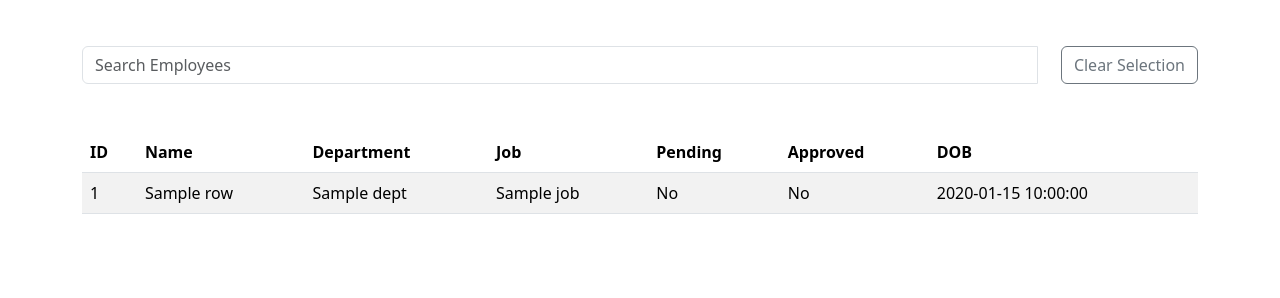
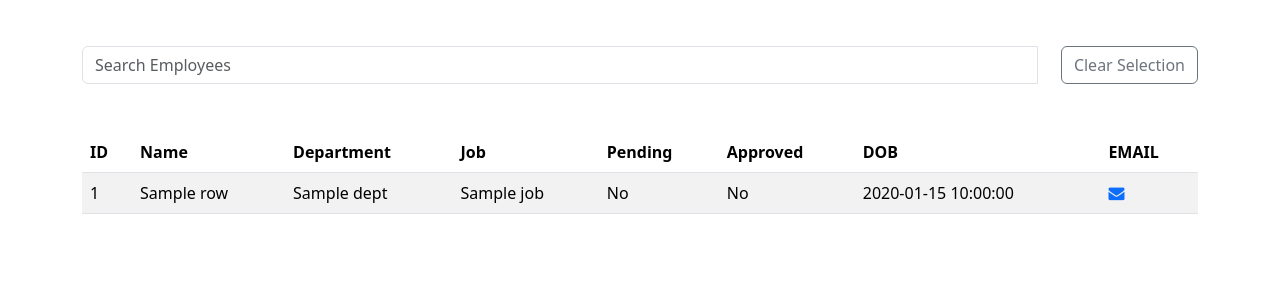
Before and after one commit to bxrne/AMS, a Flask app: template templates/employees.html in a window 1280 px wide. Shown: the part 154-452 px from the top of the page. Run offline with Flask 2, Linux system fonts and the light colour scheme; the template is opened without the code that fills it: most values are stand-ins (such as "Sample title", 1, 10 or a date in 2020).

Commit message:
added contact emp

```diff
--- a/app.py
+++ b/app.py
@@ -15,7 +15,7 @@ company_name_view  = "SELECT C_NAME FROM ASSETMANAGEMENT.COMPANY WHERE C_ID ="
 asset_history_view = "SELECT A_H_ID, ASSET_ID, EMPLOYEE_ID, REQUEST_ID, DATE_ASSIGNED FROM ASSETMANAGEMENT.ASSET_HISTORY"
 
 # EMPLOYEE VIEW
-employee_view = "SELECT EMPLOYEE_ID, FIRST_NAME, LAST_NAME, DOB, IS_PENDING, IS_APPROVED, JOB_ID, DEPT_ID FROM ASSETMANAGEMENT.EMPLOYEE"
+employee_view = "SELECT EMPLOYEE_ID, FIRST_NAME, LAST_NAME, DOB, IS_PENDING, IS_APPROVED, JOB_ID, DEPT_ID, LOGIN_ID FROM ASSETMANAGEMENT.EMPLOYEE"
 employee_view_job = "SELECT TITLE FROM ASSETMANAGEMENT.JOB WHERE J_ID ="
 employee_view_dept = "SELECT D_NAME FROM ASSETMANAGEMENT.DEPARTMENT WHERE D_ID ="
 
@@ -113,12 +113,12 @@ def employees():
     cur.execute(employee_view)
 
     for row in cur:
-        EMPLOYEE_ID, FIRST_NAME, LAST_NAME, DOB, IS_PENDING, IS_APPROVED, JOB_ID, DEPT_ID = row
+        EMPLOYEE_ID, FIRST_NAME, LAST_NAME, DOB, IS_PENDING, IS_APPROVED, JOB_ID, DEPT_ID, LOGIN_ID = row
 
         cur2 = connection.cursor()
         JOB_TITLE = cur2.execute(employee_view_job+str(JOB_ID)).fetchone()[0]
         DEPT_NAME = cur2.execute(employee_view_dept+str(DEPT_ID)).fetchone()[0]
-
+        EMAIL = cur2.execute("SELECT EMAIL_ADDRESS FROM ASSETMANAGEMENT.LOGIN WHERE L_ID="+str(LOGIN_ID)).fetchone()[0]
         employee = {
             "EMPLOYEE_ID": EMPLOYEE_ID,
             "NAME": FIRST_NAME + " " + LAST_NAME,
@@ -126,7 +126,8 @@ def employees():
             "IS_PENDING": IS_PENDING,
             "IS_APPROVED": IS_APPROVED,
             "JOB": JOB_TITLE,
-            "DEPT": DEPT_NAME
+            "DEPT": DEPT_NAME,
+            "EMAIL":EMAIL
         }
         employees.append(employee)
 
@@ -198,7 +199,7 @@ def requests():
             "IS_OPEN": IS_OPEN,
             "IS_APPROVED": IS_APPROVED,
             "CREATED_DATE": CREATED_DATE.strftime("%d-%b-%Y"),
-            "UPDATED_DATE": UPDATED_DATE.strftime("%d-%b-%Y") if UPDATED_DATE is not None else "Not Updated"
+           "UPDATED_DATE": UPDATED_DATE.strftime("%d-%b-%Y") if UPDATED_DATE is not None else "Not Updated"
         }
         requests.append(_request)
 
--- a/templates/employees.html
+++ b/templates/employees.html
@@ -28,6 +28,7 @@ View Employees
       <th scope="col">Pending</th>
       <th scope="col">Approved</th>
       <th scope="col">DOB</th>
+      <th scope="col">EMAIL</th>
     </tr>
   </thead>
   <tbody>
@@ -40,6 +41,7 @@ View Employees
         <td>{% if row['IS_APPROVED'] %}Yes{% else %}No{% endif %}</td>
         <td>{% if row["IS_PENDING"] %}Yes{% else %}No{% endif %}</td>
         <td>{{ row["DOB"] }}</td>
+        <td><a href="mailto:{{ row['EMAIL'] }}"><span class="fa fa-envelope"></span></a></td>
       </tr>
     {% endfor %}
   </tbody>
```
